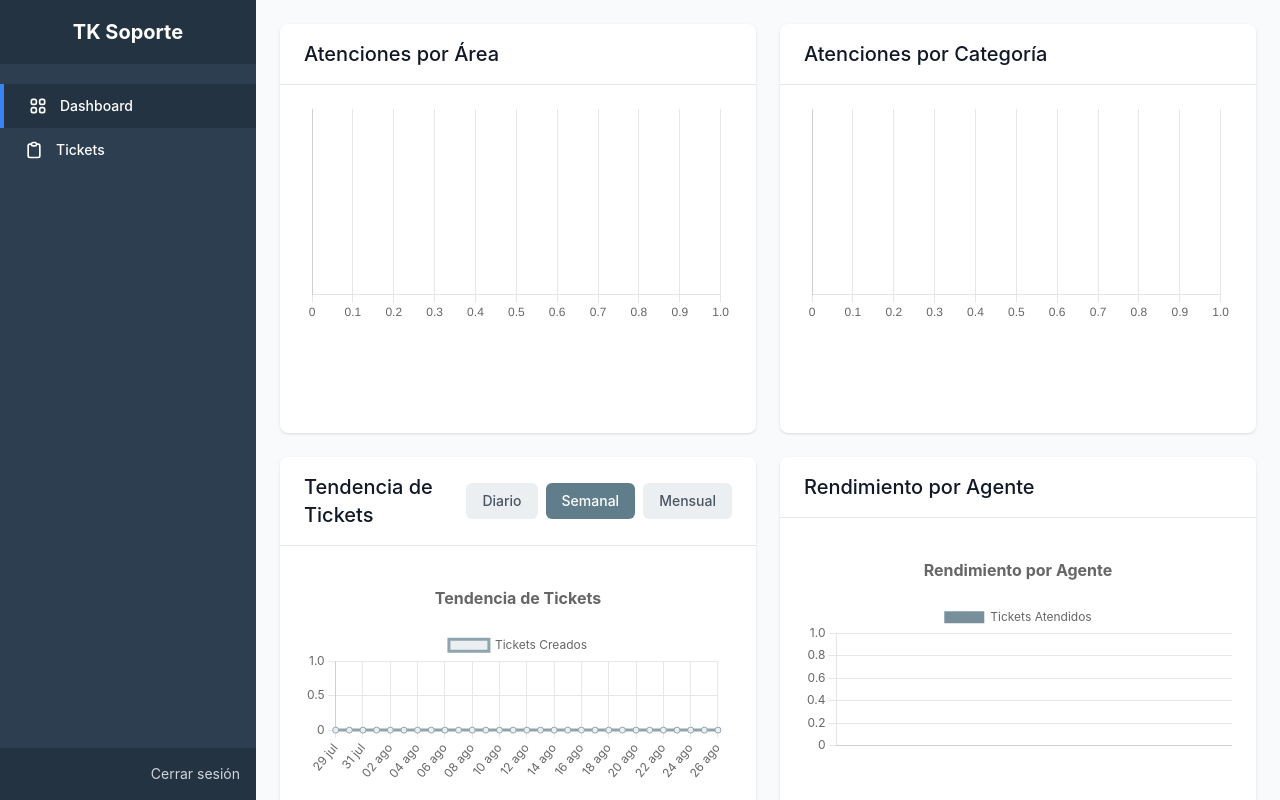
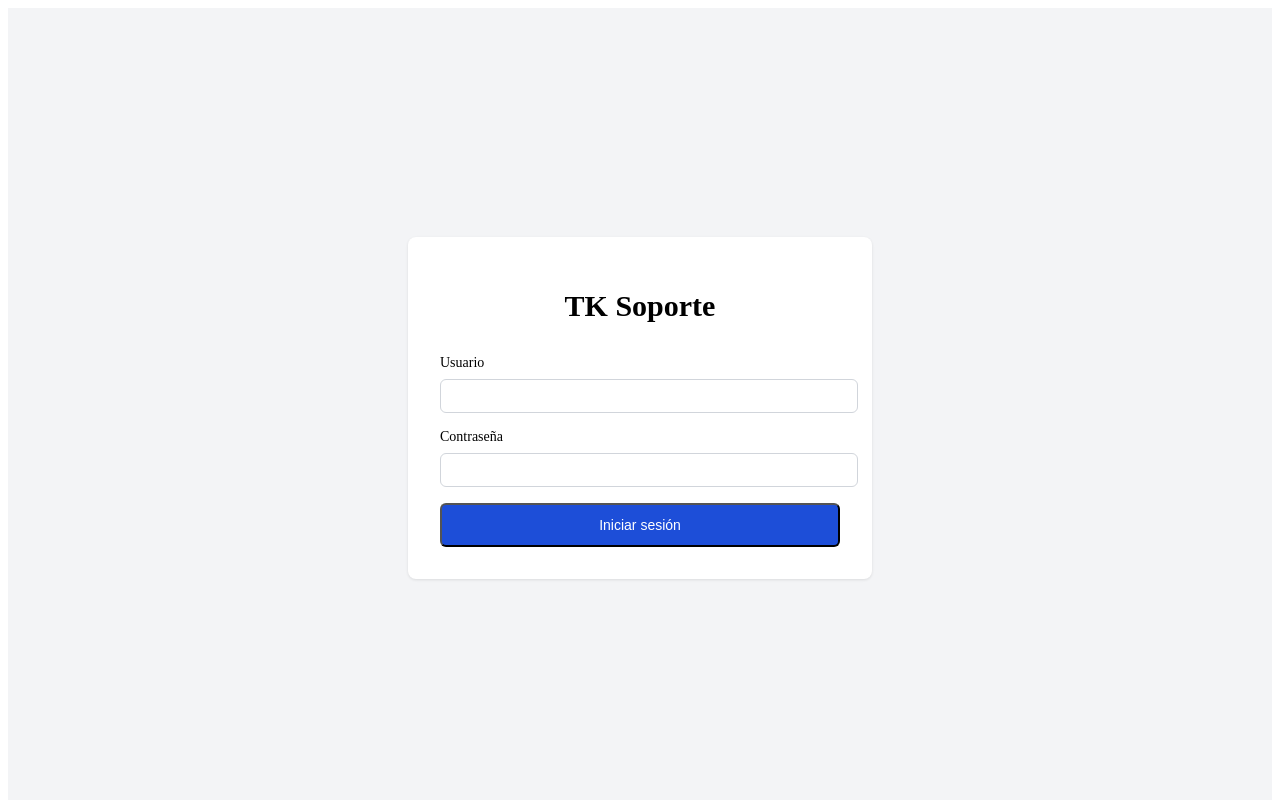
Before and after one commit to peuscategui/TK-Soporte, a React (Create React App) app in the folder frontend/: page / in a window 1280 px wide. Before the commit this address led to /dashboard. Shown: the top 800 px of the page. Built offline with nearby package versions, Linux system fonts and the light colour scheme; no server answers.

Commit message:
Simplify application to single component without routing

```diff
--- a/frontend/src/App.tsx
+++ b/frontend/src/App.tsx
@@ -1,20 +1,152 @@
-import { Routes, Route, Navigate } from 'react-router-dom';
-import Layout from './components/Layout';
-import LoginSimple from './pages/LoginSimple';
-import TicketList from './pages/TicketList';
-import Dashboard from './pages/Dashboard';
+import React, { useState } from 'react';
 
-function App() {
+const App: React.FC = () => {
+  const [email, setEmail] = useState('');
+  const [password, setPassword] = useState('');
+  const [error, setError] = useState('');
+  const [isLoading, setIsLoading] = useState(false);
+
+  const handleSubmit = async (e: React.FormEvent) => {
+    e.preventDefault();
+    setError('');
+    setIsLoading(true);
+
+    try {
+      console.log('Intentando login...');
+
+      const response = await fetch('http://192.168.40.79:5000/auth/login', {
+        method: 'POST',
+        headers: {
+          'Content-Type': 'application/json',
+          'Accept': 'application/json',
+        },
+        body: JSON.stringify({ email, password }),
+      });
+
+      console.log('Response status:', response.status);
+      const data = await response.json();
+      console.log('Response data:', data);
+
+      if (data.access_token) {
+        localStorage.setItem('token', data.access_token);
+        window.location.href = '/dashboard';
+      } else {
+        setError('Credenciales inválidas');
+      }
+    } catch (err) {
+      console.error('Error:', err);
+      setError('Error de conexión');
+    } finally {
+      setIsLoading(false);
+    }
+  };
+
   return (
-    <Routes>
-      <Route path="/login" element={<LoginSimple />} />
-      <Route path="/" element={<Layout />}>
-        <Route index element={<Navigate to="/dashboard" replace />} />
-        <Route path="dashboard" element={<Dashboard />} />
-        <Route path="tickets" element={<TicketList />} />
-      </Route>
-    </Routes>
+    <div style={{
+      minHeight: '100vh',
+      display: 'flex',
+      flexDirection: 'column',
+      justifyContent: 'center',
+      alignItems: 'center',
+      backgroundColor: '#f3f4f6'
+    }}>
+      <div style={{
+        backgroundColor: 'white',
+        padding: '2rem',
+        borderRadius: '0.5rem',
+        boxShadow: '0 1px 3px 0 rgba(0, 0, 0, 0.1)',
+        width: '100%',
+        maxWidth: '400px',
+      }}>
+        <h1 style={{
+          textAlign: 'center',
+          fontSize: '1.875rem',
+          fontWeight: 'bold',
+          marginBottom: '2rem'
+        }}>
+          TK Soporte
+        </h1>
+
+        <form onSubmit={handleSubmit}>
+          <div style={{ marginBottom: '1rem' }}>
+            <label style={{
+              display: 'block',
+              marginBottom: '0.5rem',
+              fontSize: '0.875rem',
+              fontWeight: 'medium'
+            }}>
+              Usuario
+            </label>
+            <input
+              type="text"
+              value={email}
+              onChange={(e) => setEmail(e.target.value)}
+              disabled={isLoading}
+              style={{
+                width: '100%',
+                padding: '0.5rem',
+                border: '1px solid #d1d5db',
+                borderRadius: '0.375rem',
+                fontSize: '0.875rem'
+              }}
+            />
+          </div>
+
+          <div style={{ marginBottom: '1rem' }}>
+            <label style={{
+              display: 'block',
+              marginBottom: '0.5rem',
+              fontSize: '0.875rem',
+              fontWeight: 'medium'
+            }}>
+              Contraseña
+            </label>
+            <input
+              type="password"
+              value={password}
+              onChange={(e) => setPassword(e.target.value)}
+              disabled={isLoading}
+              style={{
+                width: '100%',
+                padding: '0.5rem',
+                border: '1px solid #d1d5db',
+                borderRadius: '0.375rem',
+                fontSize: '0.875rem'
+              }}
+            />
+          </div>
+
+          {error && (
+            <p style={{
+              color: '#dc2626',
+              fontSize: '0.875rem',
+              marginBottom: '1rem'
+            }}>
+              {error}
+            </p>
+          )}
+
+          <button
+            type="submit"
+            disabled={isLoading}
+            style={{
+              width: '100%',
+              backgroundColor: '#1d4ed8',
+              color: 'white',
+              padding: '0.75rem',
+              borderRadius: '0.375rem',
+              fontSize: '0.875rem',
+              fontWeight: 'medium',
+              cursor: isLoading ? 'not-allowed' : 'pointer',
+              opacity: isLoading ? 0.7 : 1
+            }}
+          >
+            {isLoading ? 'Iniciando sesión...' : 'Iniciar sesión'}
+          </button>
+        </form>
+      </div>
+    </div>
   );
-}
+};
 
 export default App;
--- a/frontend/src/index.tsx
+++ b/frontend/src/index.tsx
@@ -1,19 +1,6 @@
 import React from 'react';
 import ReactDOM from 'react-dom/client';
-import { QueryClient, QueryClientProvider } from '@tanstack/react-query';
-import { BrowserRouter } from 'react-router-dom';
-import './index.css';
 import App from './App';
-import { AuthProvider } from './contexts/AuthContext';
-
-const queryClient = new QueryClient({
-  defaultOptions: {
-    queries: {
-      refetchOnWindowFocus: false,
-      retry: 1,
-    },
-  },
-});
 
 const root = ReactDOM.createRoot(
   document.getElementById('root') as HTMLElement
@@ -21,12 +8,6 @@ const root = ReactDOM.createRoot(
 
 root.render(
   <React.StrictMode>
-    <QueryClientProvider client={queryClient}>
-      <BrowserRouter>
-        <AuthProvider>
-          <App />
-        </AuthProvider>
-      </BrowserRouter>
-    </QueryClientProvider>
+    <App />
   </React.StrictMode>
 );
```
Also changed, not shown: 1 other file (tests, documents, lock files or other folders).
